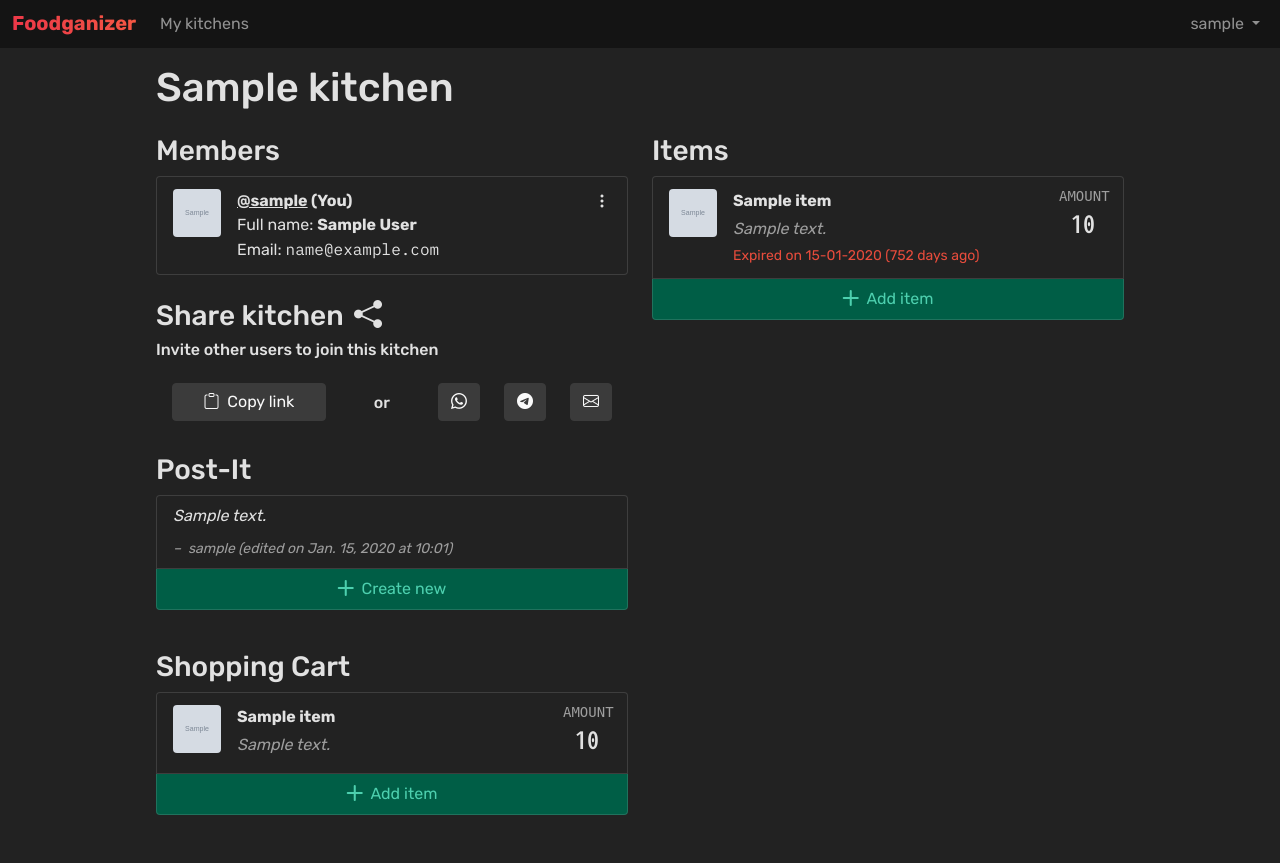
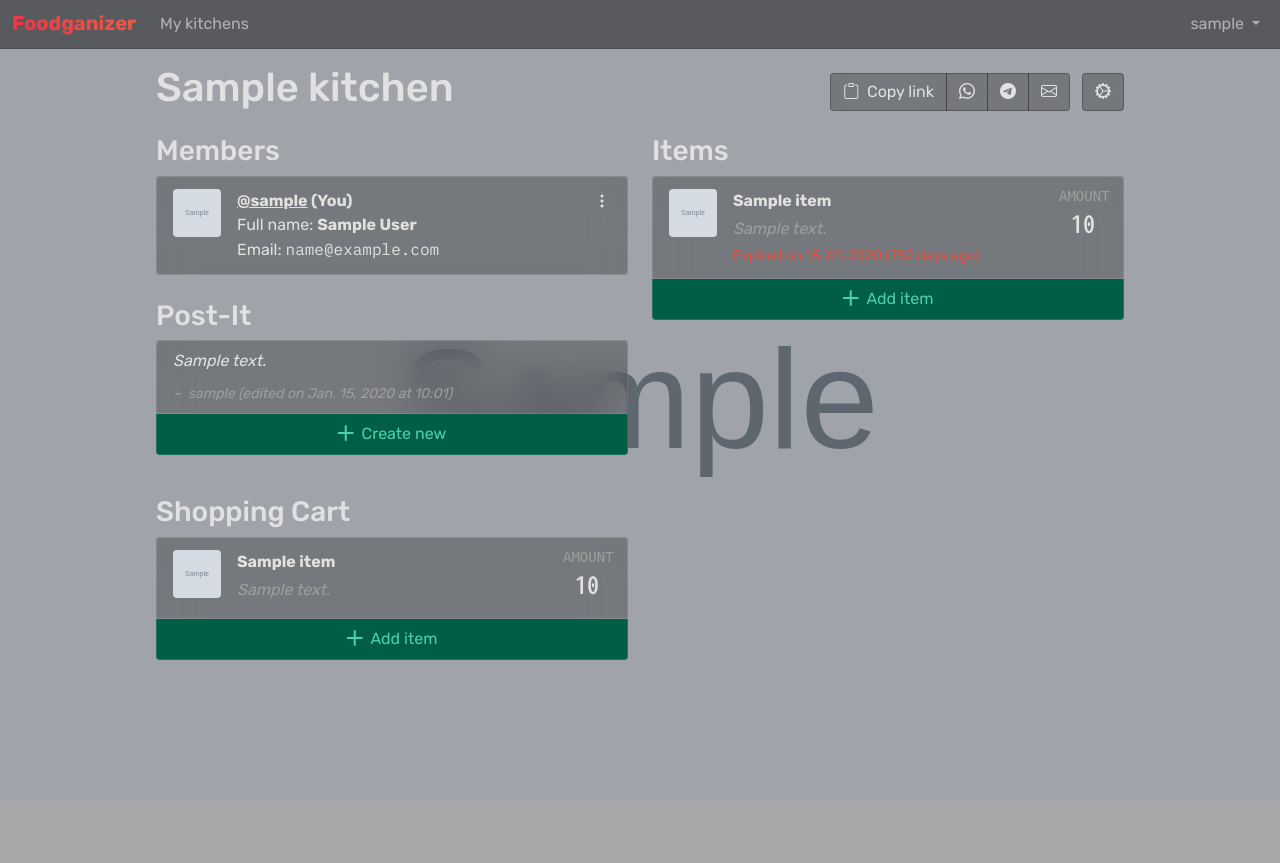
Before and after one commit to Ichicoro/Foodganizer, a Django app: page /kitchens/1 in a window 1280 px wide. After the commit the page ends 660 px from the top, so only its background shows below. Run offline with Django 3.2, Linux system fonts and the light colour scheme; a user stored in the database is signed in; tables that the repository leaves empty hold one stand-in row (values such as "Sample post"); grey boxes marked "Sample" are stand-in pictures; style sheets or scripts are compiled from the project's sources; some libraries are stand-ins or nearby versions; some web fonts are replaced.

Commit message:
✨ Add kitchen backgrounds

```diff
--- a/website/forms.py
+++ b/website/forms.py
@@ -92,9 +92,11 @@ class NewKitchenForm(ModelForm):
 
 
 class UpdateKitchenForm(ModelForm):
+    background_image = forms.ImageField(required=False)
+
     class Meta:
         model = Kitchen
-        fields = ['name']
+        fields = ['name', 'background_image']
 
 
 class NewKitchenItemForm(ModelForm):
--- a/website/models.py
+++ b/website/models.py
@@ -91,6 +91,7 @@ class Kitchen(models.Model):
     stored_items = ManyToManyField(Item, through='StoredItem', blank=True)
     public_access_uuid = models.UUIDField(null=True, default=None)
     join_confirmation = models.BooleanField(default=False)
+    background_image = models.ImageField(upload_to='backgrounds', blank=True)
 
     def __str__(self):
         return self.name
--- a/website/static/css/header.sass
+++ b/website/static/css/header.sass
@@ -1,9 +1,13 @@
 .fg-header
-  //background-color: rgba(0,0,0,0.1)
-  //background-color: var(--bs-gray-dark) //rgba(59,59,59,0.5)
-  background-color: #121212d8 !important
-  backdrop-filter: blur(10px)
-  --webkit-backdrop-filter: blur(10px)
+  background-color: #121212 !important
+
+@supports (backdrop-filter: none) or (-webkit-backdrop-filter: none)
+  .fg-header
+    //background-color: #121212d8 !important
+    background-color: rgba(0, 0, 0, 0.45) !important
+    backdrop-filter: blur(10px)
+    --webkit-backdrop-filter: blur(10px)
+    border-bottom: 1px solid rgba(18, 18, 18, 0.2)    // todo: should we keep this?
 
 .navbar-toggler
   border: 0
--- /dev/null
+++ b/website/templates/components/kitchen-forms/edit-kitchen-modal.html
@@ -0,0 +1,22 @@
+{% load crispy_forms_tags %}
+
+<div class="modal fade" id="editKitchenModal" tabindex="-1" aria-labelledby="editKitchenModal" aria-hidden="true">
+    <div class="modal-dialog modal-dialog-centered modal-dialog-scrollable">
+        <div class="modal-content">
+            <form novalidate method="POST" enctype="multipart/form-data">
+                {% csrf_token %}
+                <div class="modal-header">
+                    <h5 class="modal-title">Edit kitchen {{ k.name }}</h5>
+                    <button type="button" class="btn-close" data-bs-dismiss="modal" aria-label="Close"></button>
+                </div>
+                <div class="modal-body">
+                    {{ form|crispy }}
+                </div>
+                <div class="modal-footer d-flex">
+                    <button type="button" class="btn btn-secondary flex-grow-0">Cancel</button>
+                    <button type="submit" class="btn btn-success flex-grow-1">Update</button>
+                </div>
+            </form>
+        </div>
+    </div>
+</div>
--- a/website/templates/pages/kitchen.html
+++ b/website/templates/pages/kitchen.html
@@ -12,6 +12,46 @@
 {% block head %}
     {% include "csvalidation.html" %}
     <style>
+        {% if kitchen.background_image %}
+            /* enable only when backdrop-filter is supported */
+            .kitchen-background-image {
+                background-image: url("/static/media/{{ kitchen.background_image }}");
+                z-index: -10000;
+                background-position: center;
+                background-size: cover;
+                position: fixed;
+                top: 0;
+                left: 0;
+                width: 100vw;
+                height: 100vh;
+                filter: brightness(0.75);
+            }
+            @supports (backdrop-filter: none) or (-webkit-backdrop-filter: none) {
+                .list-group-item:not(.list-group-item-success):not(:hover) {
+                    background-color: transparent;
+                }
+                .list-group-item:not(.list-group-item-success):hover {
+                    background-color: rgba(0,0,0,0.2);
+                }
+                .list-group {
+                    background-color: #2225;
+                    backdrop-filter: blur(18px);
+                    -webkit-backdrop-filter: blur(18px);
+                }
+                .bg-blurred {
+                    background-color: #2225;
+                    backdrop-filter: blur(18px);
+                    -webkit-backdrop-filter: blur(18px);
+                    box-shadow:none;
+                }
+                .bg-blurred:hover {
+                    background-color: #2229;
+                }
+                .btn-share {
+                    border: 1px solid #2225;
+                }
+            }
+        {% endif %}
         #div_id_item { position: absolute; visibility:hidden; }
         #div_id_expiry_date { margin-bottom: 10px !important; }
         .si-image {
@@ -147,13 +187,16 @@
         })
 
 
-
         {# Members user card modals #}
         $$all(".members-list .member-entry").forEach(entry => {
             addUserCardModal(entry)
         })
+
+        $$onReady(() => {
+            $$("#div_id_background_image span.text-break").innerText = $$("#div_id_background_image a").href.replace(/.+backgrounds\//, "")
+        })
     </script>
-    <script>
+    {% comment %}<script>
         // Edit kitchen name buttons
         function editKitchenName() {
             $$(".editName").classList.replace("d-inline-block", "d-none")
@@ -178,43 +221,41 @@
             element.value = null
             element.value = value
         }
-    </script>
+    </script>{% endcomment %}
     <script>
         function copyToClipboard(element) {
             const link = element.dataset.link
             if (link) {
                 navigator.clipboard.writeText(link)
+                const oldInnerHTML = element.innerHTML
                 element.innerHTML = '<i class="bi bi-clipboard-check"></i>&nbsp;&nbsp;Copied!'
                 element.blur()
+                setTimeout(() => {
+                    element.innerHTML = oldInnerHTML
+                }, 1500)
             }
         }
     </script>
 {% endblock %}
 
 {% block body %}
+    <div class="kitchen-background-image"></div>
     <div class="container-fluid mw-md mb-5">
-        <div>
+        <div class="d-flex flex-column flex-sm-row justify-content-between align-items-baseline">
             <h1 id="kitchenName" style="padding-bottom: 6px" class="mb-3 d-inline-block">{{ kitchen.name }}</h1>
-            {% if user_membership.status == "ADMIN" %}
-                <form novalidate method="POST" id="editKitchenNameForm" class="d-none">
-                    {% csrf_token %}
-                    <div class="d-inline-block">
-                        <input class="h1 mb-3" value="{{kitchen.name}}" type="text" name="name" maxlength="255" required="" id="id_name">
-                    </div>
-                    <div class="d-inline-block">
-                        <button type="button" onClick="discardKitchenName()" class="btn mb-3"><i class="h3 text-danger bi bi-x-lg"></i></button>
-                        <button type="submit" class="btn confirm-button mb-3"><i class="h3 text-success bi bi-check-lg"></i></button>
-                    </div>
-                    {% if  update_kitchen_form.name.errors %}
-                        <ul class="errorlist text-danger d-block">
-                            {% for error in update_kitchen_form.name.errors %}
-                                {{ error|escape }}
-                                {% endfor %}
-                        </ul>
+            <span class="mb-md-2 mb-3" style="transform: translateY(-5px);">
+                {% if kitchen.public_access_uuid %}
+                    <span class="btn-group me-2" role="group">
+                        <button type="button" class="btn btn-share {% if kitchen.background_image %}bg-blurred{% else %}btn-dark{% endif %}" data-link="{{ share_kitchen_url }}" onclick="copyToClipboard(this)"><i class="bi bi-clipboard"></i>&nbsp;&nbsp;Copy link</button>
+                        <a target="_blank" href="https://api.whatsapp.com/send?{{ whatsapp_share_query_params }}" data-action="share/whatsapp/share" class="btn btn-share {% if kitchen.background_image %}bg-blurred{% else %}btn-dark{% endif %}"><i class="bi bi-whatsapp"></i></a>
+                        <a target="_blank" href="https://t.me/share/url?{{ telegram_share_query_params }}" class="btn btn-share {% if kitchen.background_image %}bg-blurred{% else %}btn-dark{% endif %}"><i class="bi bi-telegram"></i></a>
+                        <a href="mailto:?{{ email_share_query_params }}" class="btn btn-share {% if kitchen.background_image %}bg-blurred{% else %}btn-dark{% endif %}"><i class="bi bi-envelope"></i></a>
+                    </span>
                 {% endif %}
-                </form>
-                <button type="button" onClick="editKitchenName()" class="btn editName d-inline-block mb-3"><i class="h3 text-muted bi bi-pencil"></i></button>
-            {% endif %}
+                <span class="btn-group" role="group">
+                    <button type="button" class="btn btn-share {% if kitchen.background_image %}bg-blurred{% else %}btn-dark{% endif %}" data-bs-toggle="modal" data-bs-target="#editKitchenModal"><i class="bi bi-gear-wide-connected"></i></button>
+                </span>
+            </span>
         </div>
         <div class="row">
             <div class="col-md-6 col-sm-12 mb-4">
@@ -247,8 +288,12 @@
                                         data-user-card-username="@{{ m.user.username }}"
                                         data-membership-status="{{ m.status }}"
                                         data-membership-id="{{m.id}}"
-                                        {% if m.user == user %}data-is-you="true"{% endif %}
-                                        {% if user_membership.status == "ADMIN" %}data-show-admin-panel="true"{% endif %}
+                                        {% if m.user == user %}
+                                            data-is-you="true"
+                                        {% endif %}
+                                        {% if user_membership.status == "ADMIN" %}
+                                            data-show-admin-panel="true"
+                                        {% endif %}
                                         {% if m.user.email %}
                                             data-user-card-email="{{ m.user.email }}"
                                         {% endif %}
@@ -272,27 +317,6 @@
                         </a>
                     {% endif %}
                 </div>
-
-                {% if kitchen.public_access_uuid %}
-                <h3>Share kitchen <i class="bi bi-share-fill ms-1"></i></h3>
-                <h6>Invite other users to join this kitchen</h6>
-                <div class="p-3 mb-3 d-flex justify-content-between align-items-stretch">
-                    <button data-link="{{ share_kitchen_url }}" onclick="copyToClipboard(this)" class="me-5 flex-grow-1 btn btn-dark text-center">
-                        <i class="bi bi-clipboard"></i>&nbsp;&nbsp;Copy link
-                    </button>
-                    <h6 class="mb-0 me-5 align-self-center"> or </h6>
-                    <a class="me-4 btn btn-dark  text-center" target="_blank" href="https://api.whatsapp.com/send?{{ whatsapp_share_query_params }}" data-action="share/whatsapp/share">
-                        <i class="bi bi-whatsapp"></i>
-                    </a>
-                    <a class="me-4 btn btn-dark  text-center" target="_blank" href="https://t.me/share/url?{{ telegram_share_query_params }}">
-                        <i class="bi bi-telegram"></i>
-                    </a>
-                    <a href="mailto:?{{ email_share_query_params }}" class="btn btn-dark  text-center">
-                        <i class="bi bi-envelope"></i>
-                    </a>
-
-                </div>
-                {% endif %}
 
                 {% if pending_memberships %}
                 <h3>Pending members</h3>
@@ -383,7 +407,7 @@
 
             <div class="col-md-6 col-sm-12">
                 <h3>Items</h3>
-                <div class="list-group list-group-item-action">
+                <div class="list-group">
                     {% for si in stored_items|dictsort:"item.title" %}
                         <a class="list-group-item list-group-item-action stored-item-btn" data-item-id="{{ si.id }}" data-item-is-custom="true" data-item-json="{{ si.item|json }}" data-stored-item-json="{{ si|json }}" data-item-name="{{ si }}">
                             <div class="d-flex my-1">
@@ -481,4 +505,6 @@
     {% include "components/kitchen-forms/edit-cartitem-modal.html" with form=edit_shopping_cart_item_form id=kitchen.id %}
 
     {% include "components/kitchen-forms/user-card-modal.html" with k=kitchen %}
+
+    {% include "components/kitchen-forms/edit-kitchen-modal.html" with k=kitchen form=update_kitchen_form %}
 {% endblock %}
--- a/website/templates/pages/quaggatest.html
+++ b/website/templates/pages/quaggatest.html
@@ -199,7 +199,6 @@
 
         <fieldset class="input-group">
             <button class="btn btn-outline-secondary" id="scanbtn">
-                {# <img src="/static/media/profile_images/blank.png" style="height: 24px"> #}
                 <i class="bi bi-upc-scan"></i>
                 Scan
             </button>
--- a/website/views.py
+++ b/website/views.py
@@ -224,16 +224,14 @@ def kitchen(request, id):
     open_edit_kitchen_name = False
     if user_membership.status == MembershipStatus.ADMIN:
         if request.method == 'POST':
-            update_kitchen_form = UpdateKitchenForm(request.POST)
-            print(request.POST)
+            update_kitchen_form = UpdateKitchenForm(request.POST, instance=k, files=request.FILES)
             if update_kitchen_form.is_valid():
-                form_kitchen: Kitchen = update_kitchen_form.save()
-                k.name = form_kitchen.name
-                k.save()
+                update_kitchen_form.save()
+                return redirect("kitchen", id=k.id)
             else:
                 open_edit_kitchen_name = True
         else:
-            update_kitchen_form = UpdateKitchenForm()
+            update_kitchen_form = UpdateKitchenForm(instance=k)
     else:
         update_kitchen_form = None
 
```
Also changed, not shown: website/migrations/0007_kitchen_background_image_alter_item_upc.py (added), website/static/media/backgrounds/condos.jpg (added), website/static/media/item_images/andrea_pd.png (deleted), website/static/media/item_images/andrea_pd_Ugh1pSR.png (deleted), website/static/media/item_images/blank.png (deleted), website/static/media/item_images/question_mark.png (added), 1 other file. Lines whose indentation alone changed are shown as unchanged.
